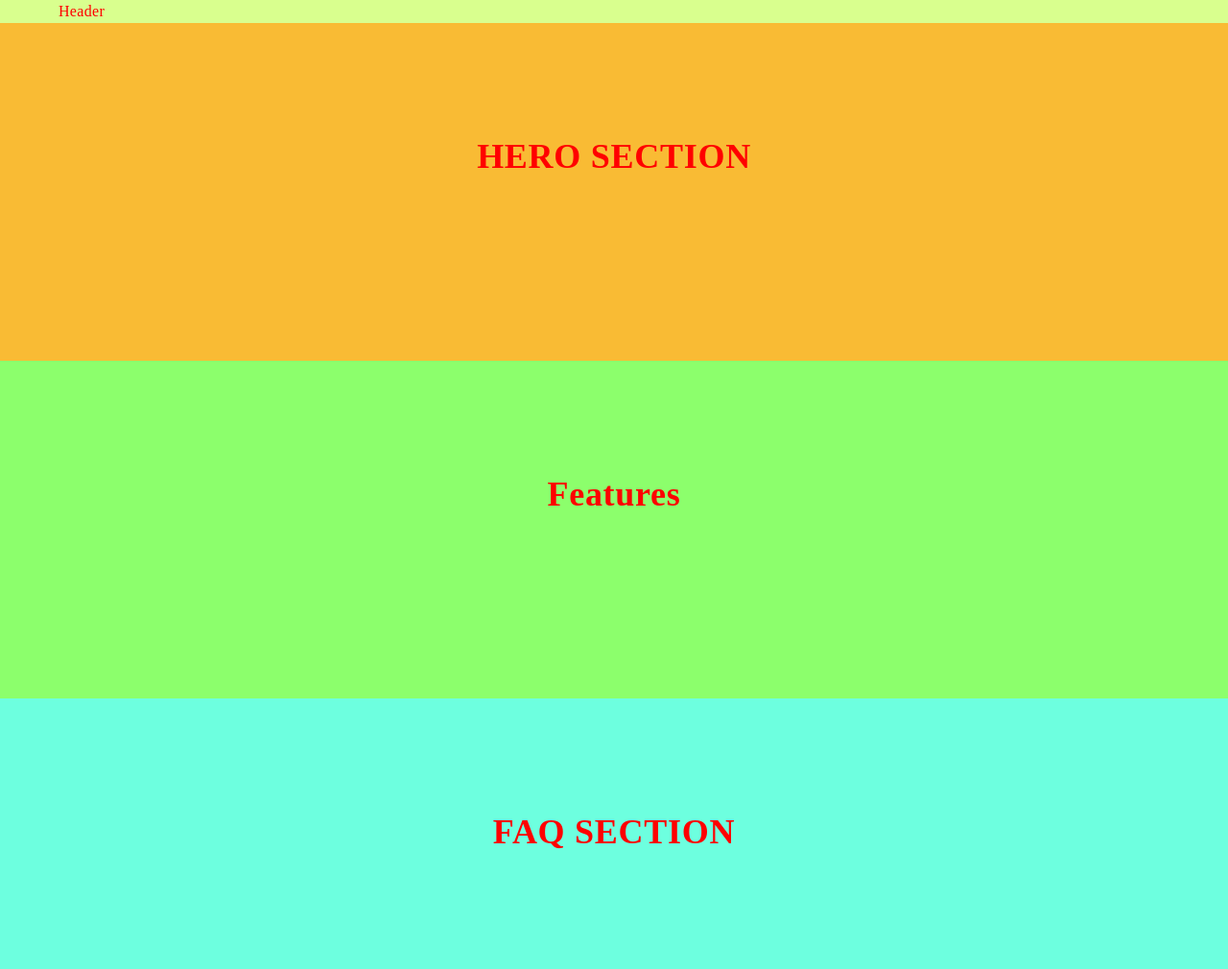
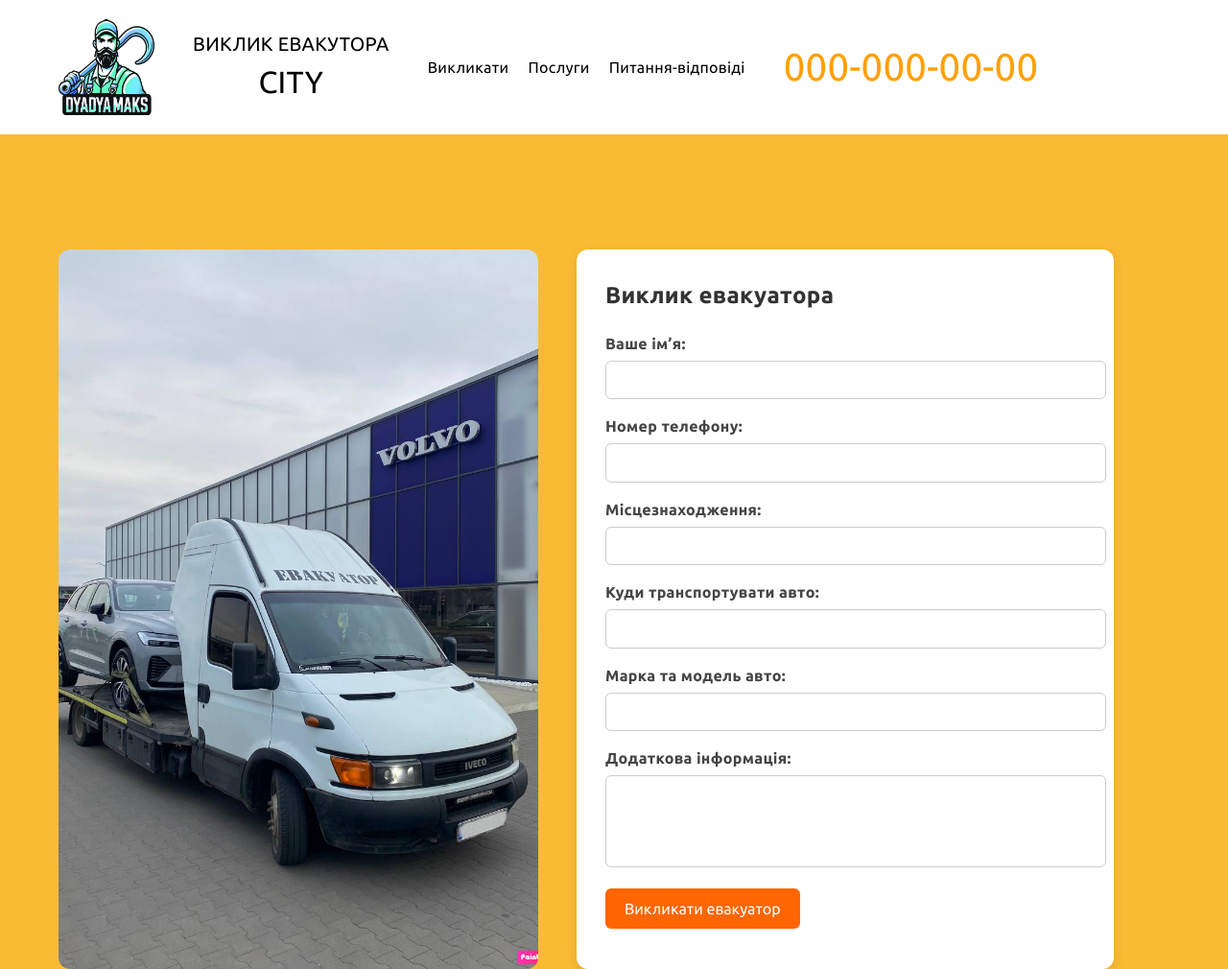
Before and after one commit to WebDevSynergy/car-tow-service, a website built with Vite: page index.html in a window 1280 px wide. Shown: the top 1010 px of the page at 96% size. Built offline with nearby package versions, Linux system fonts and the light colour scheme.

Commit message:
add header and hero

```diff
--- a/index.html
+++ b/index.html
@@ -6,6 +6,13 @@
 
   <link rel="icon" type="image/x-icon" href="/favicon.ico" />
   <meta name="viewport" content="width=device-width, initial-scale=1.0" />
+
+  <link rel="preconnect" href="https://fonts.googleapis.com">
+  <link rel="preconnect" href="https://fonts.gstatic.com" crossorigin>
+  <link
+    href="https://fonts.googleapis.com/css2?family=Ubuntu:ital,wght@0,300;0,400;0,500;0,700;1,300;1,400;1,500;1,700&display=swap"
+    rel="stylesheet">
+
   <title>Евакуатор</title>
 </head>
 
--- a/src/partials/header.html
+++ b/src/partials/header.html
@@ -1,5 +1,22 @@
 <header class="page-header">
     <div class="container">
-        <p style="color: red;">Header</p>
+
+        <div class="header-wrap">
+            <div>
+                <img src="./src/imgs/logo.png" alt="Логотип" width="100" height="100">
+            </div>
+
+            <p class="header-slogan">Виклик евакутора
+                <span class="header-slogan-city">City</span>
+            </p>
+
+            <nav class="main-nav">
+                <a href="">Викликати</a>
+                <a href="">Послуги</a>
+                <a href="">Питання-відповіді</a>
+            </nav>
+
+            <a class="header-phone" href="tel:+380000000000">000-000-00-00</a>
+        </div>
     </div>
 </header>
--- a/src/partials/hero.html
+++ b/src/partials/hero.html
@@ -1,5 +1,36 @@
 <section class="section hero">
     <div class="container">
-        <h2 class="title">HERO SECTION</h2>
+        <h1 class="visually-hidden">Виклик евакуатора</h1>
+
+        <div class="hero-wrap">
+            <div class="hero-thumb">
+                <img class="hero-img" src="./src/imgs/hero.jpg" alt="">
+            </div>
+
+            <form class="hero-form">
+                <h2>Виклик евакуатора</h2>
+
+                <label for="name">Ваше ім’я:</label>
+                <input type="text" id="name" name="name" required />
+
+                <label for="phone">Номер телефону:</label>
+                <input type="tel" id="phone" name="phone" required pattern="[0-9+()\- ]{10,20}" />
+
+                <label for="location">Місцезнаходження:</label>
+                <input type="text" id="location" name="location" required />
+
+                <label for="destination">Куди транспортувати авто:</label>
+                <input type="text" id="destination" name="destination" />
+
+                <label for="car">Марка та модель авто:</label>
+                <input type="text" id="car" name="car" required />
+
+                <label for="comment">Додаткова інформація:</label>
+                <textarea id="comment" name="comment" rows="4"></textarea>
+
+                <button type="submit">Викликати евакуатор</button>
+            </form>
+        </div>
+
     </div>
 </section>
--- a/src/sass/base/_common.scss
+++ b/src/sass/base/_common.scss
@@ -5,7 +5,7 @@ html {
 body {
     background-color: #fff;
     color: #000;
-    // font-family: "Roboto", sans-serif;
+    font-family: "Ubuntu", sans-serif;
     line-height: 1.5;
     letter-spacing: 0.32px;
 }
--- a/src/sass/components/_index.scss
+++ b/src/sass/components/_index.scss
@@ -1 +1,2 @@
 @use "./title";
+@use "./main-nav";
--- /dev/null
+++ b/src/sass/components/_main-nav.scss
@@ -0,0 +1,5 @@
+.main-nav {
+    display: flex;
+    align-items: center;
+    gap: 20px
+}
--- a/src/sass/layout/_hero.scss
+++ b/src/sass/layout/_hero.scss
@@ -1,3 +1,70 @@
 .hero {
     background-color: #f9bb34;
 }
+
+.hero-wrap {
+    display: flex;
+    gap: 40px;
+}
+
+.hero-thumb {
+    width: 500px;
+    height: 750px;
+
+    border-radius: 12px;
+    overflow: hidden;
+}
+
+.hero-img {
+    width: 100%;
+    height: 100%;
+    object-fit: cover;
+}
+
+.hero-form {
+    background-color: #fff;
+    padding: 30px;
+    border-radius: 12px;
+    box-shadow: 0 4px 12px rgba(0, 0, 0, 0.1);
+    max-width: 500px;
+    width: 100%;
+}
+
+.hero-form h2 {
+    margin-top: 0;
+    margin-bottom: 20px;
+    font-size: 24px;
+    color: #333;
+}
+
+.hero-form label {
+    display: block;
+    margin-bottom: 6px;
+    font-weight: bold;
+    color: #444;
+}
+
+.hero-form input,
+.hero-form textarea {
+    width: 100%;
+    padding: 10px;
+    margin-bottom: 16px;
+    border: 1px solid #ccc;
+    border-radius: 6px;
+    font-size: 16px;
+}
+
+.hero-form button {
+    background-color: #ff6600;
+    color: #fff;
+    padding: 12px 20px;
+    border: none;
+    border-radius: 6px;
+    font-size: 16px;
+    cursor: pointer;
+    transition: background-color 0.3s ease;
+}
+
+.hero-form button:hover {
+    background-color: #e65c00;
+}
--- a/src/sass/layout/_page-header.scss
+++ b/src/sass/layout/_page-header.scss
@@ -1,7 +1,30 @@
 .page-header {
-    background-color: rgb(217, 255, 142);
+    background-color: var(--primary-bg-color);
 
     @media screen and (max-width: 767px) {
         background-color: aquamarine;
     }
 }
+
+.header-wrap {
+    display: flex;
+    align-items: center;
+    gap: 40px;
+    padding: 20px 0;
+}
+
+.header-slogan {
+    font-size: 20px;
+    text-align: center;
+    text-transform: uppercase;
+}
+
+.header-slogan-city {
+    display: block;
+    font-size: 32px;
+}
+
+.header-phone {
+    font-size: 40px;
+    color: var(--accent-color);
+}
--- a/src/sass/utilities/_variables.scss
+++ b/src/sass/utilities/_variables.scss
@@ -1,3 +1,5 @@
 :root {
     --primary-text-color: #000;
+    --accent-color: rgb(255, 160, 5);
+    --primary-bg-color: #fff;
 }
```
Also changed, not shown: src/imgs/hero.jpg (added), src/imgs/logo.png (added).
